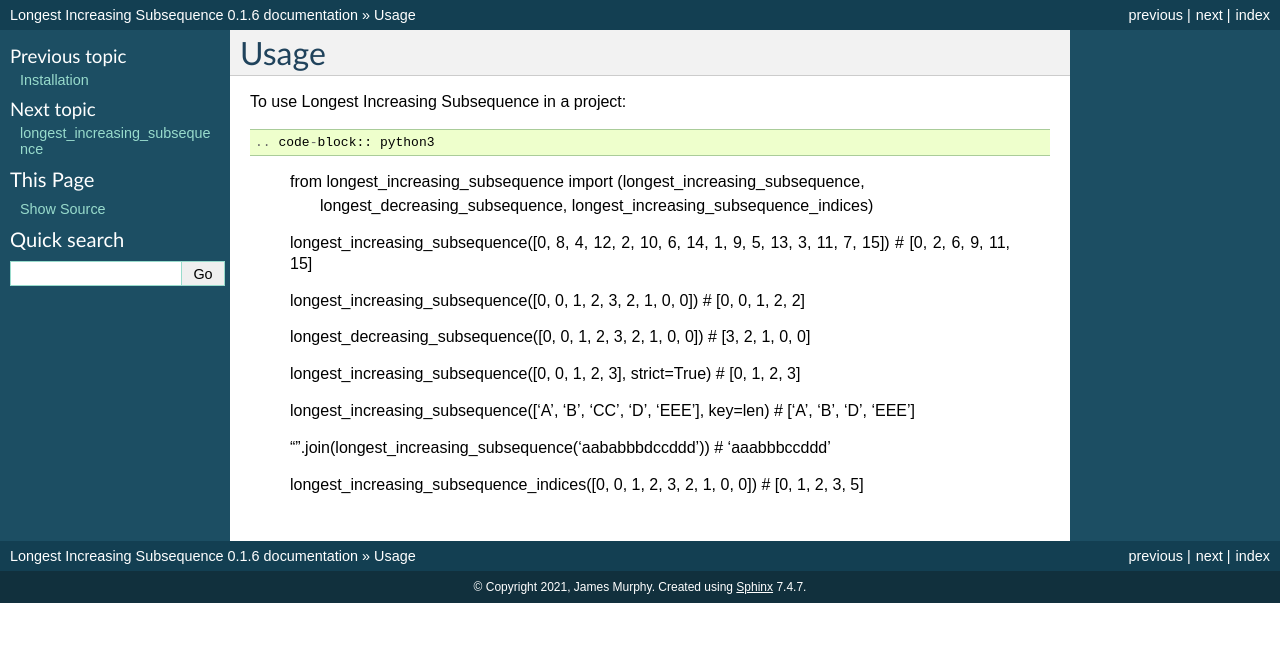
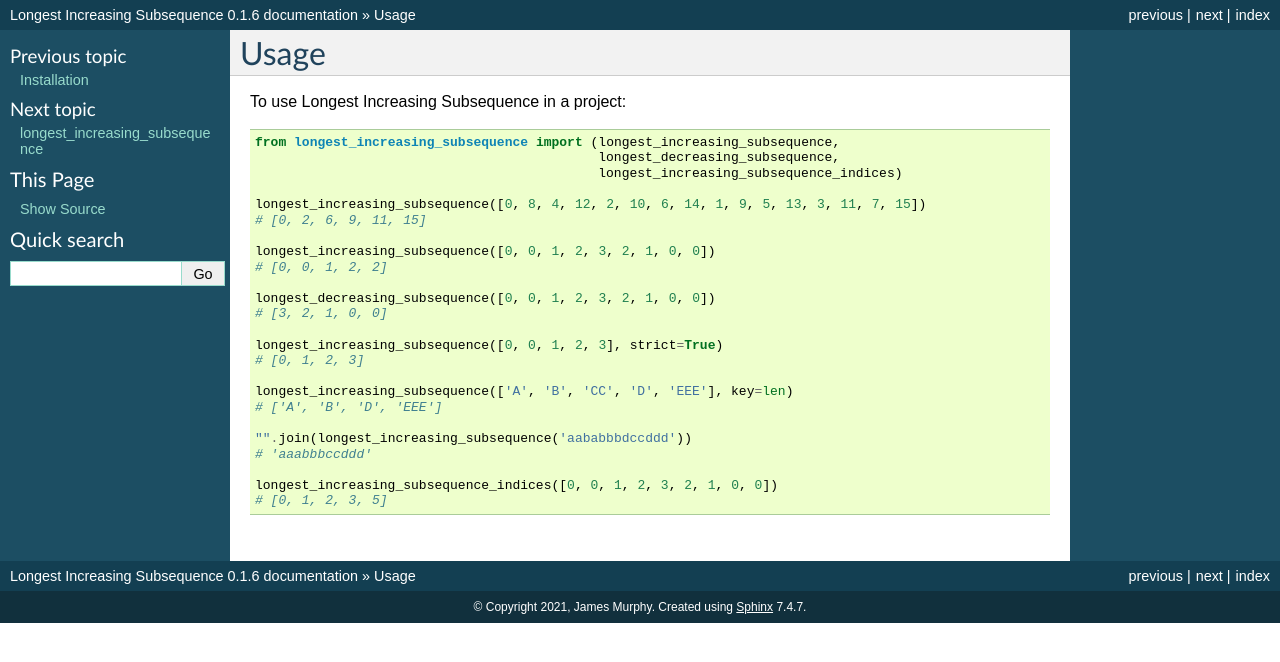
Before and after one commit to mCodingLLC/longest_increasing_subsequence, a Sphinx documentation site: the page built from docs/usage.rst, in a window 1280 px wide. Shown: the top 662 px of the page. Built offline with Sphinx 7.4.7, drawn with Linux system fonts in a browser that asks for light colours.

```diff
--- a/docs/usage.rst
+++ b/docs/usage.rst
@@ -2,7 +2,7 @@
 Usage
 =====
 
-To use Longest Increasing Subsequence in a project::
+To use Longest Increasing Subsequence in a project:
 
 .. code-block:: python3
 
```
